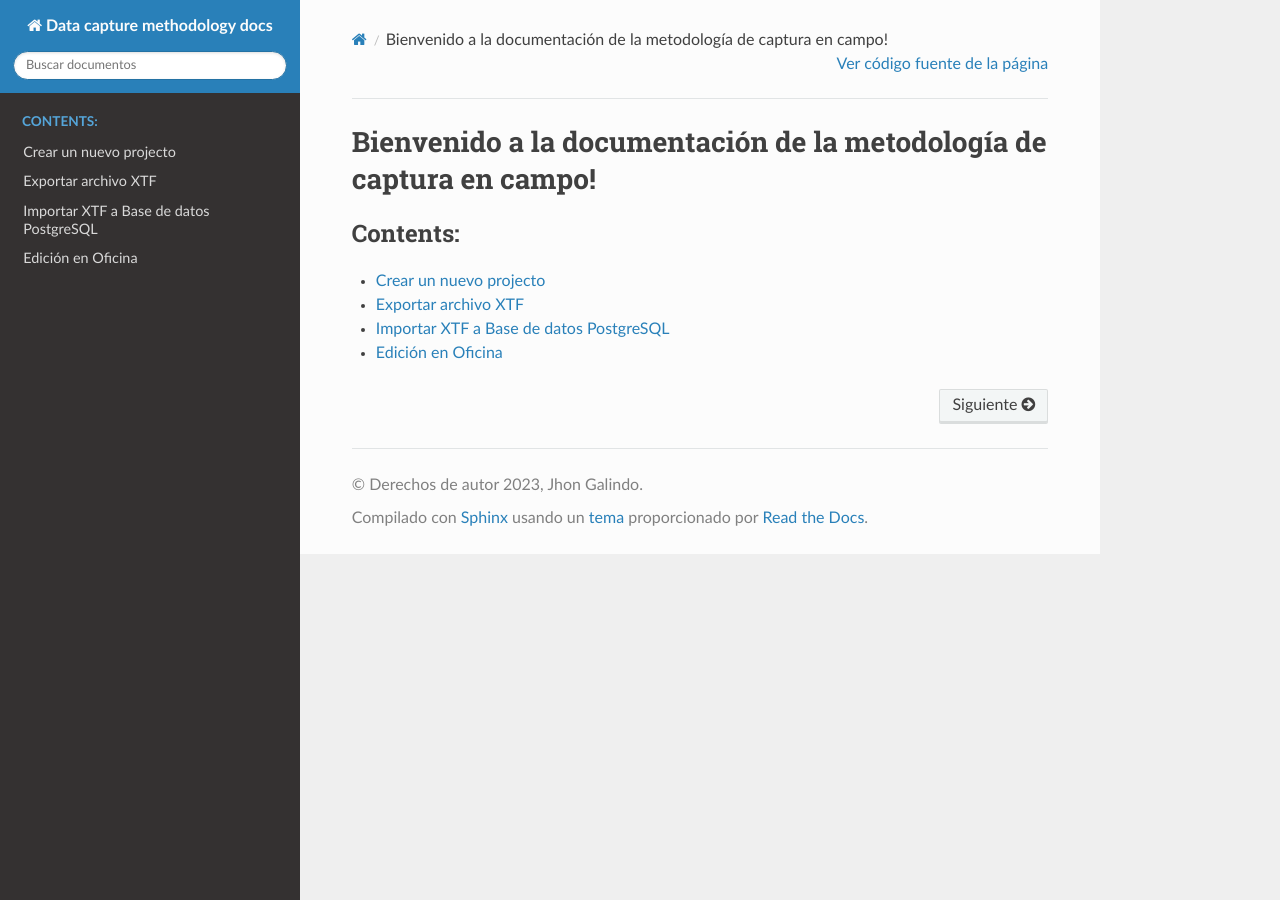
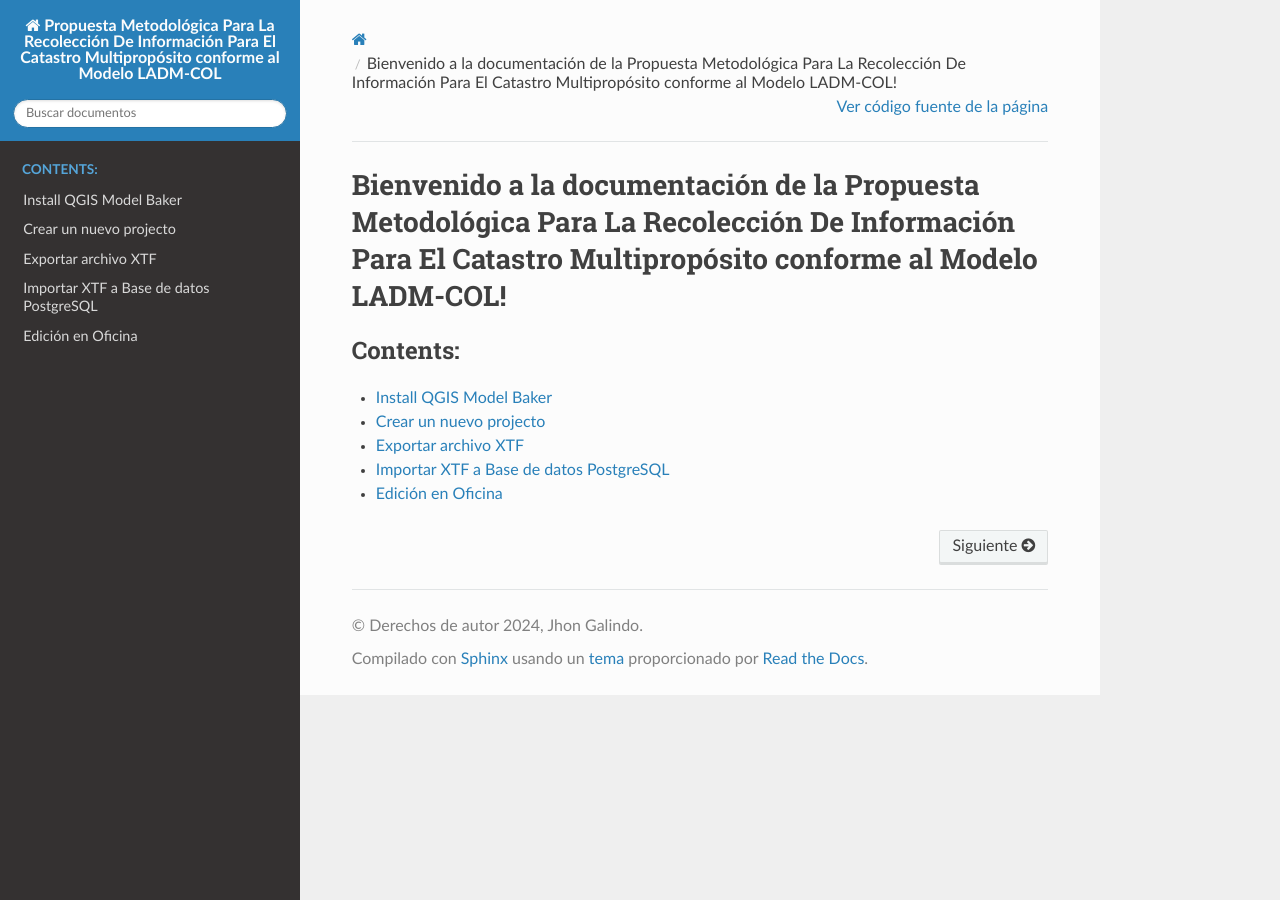
Before and after one commit to jhonalex06/data_capture_methodology_docs, a Sphinx documentation site: the page built from source/index.rst, in a window 1280 px wide. Built offline with Sphinx 7.4.7 and the Read the Docs theme 3.1.0, drawn with Linux system fonts in a browser that asks for light colours.

```diff
--- a/source/conf.py
+++ b/source/conf.py
@@ -6,8 +6,8 @@
 # -- Project information -----------------------------------------------------
 # https://www.sphinx-doc.org/en/master/usage/configuration.html#project-information
 
-project = 'Data capture methodology docs'
-copyright = '2023, Jhon Galindo'
+project = 'Propuesta Metodológica Para La Recolección De Información Para El Catastro Multipropósito conforme al Modelo LADM-COL'
+copyright = '2024, Jhon Galindo'
 author = 'Jhon Galindo'
 release = '0'
 
--- a/source/index.rst
+++ b/source/index.rst
@@ -3,13 +3,14 @@
    You can adapt this file completely to your liking, but it should at least
    contain the root `toctree` directive.
 
-Bienvenido a la documentación de la metodología de captura en campo!
-====================================================================
+Bienvenido a la documentación de la Propuesta Metodológica Para La Recolección De Información Para El Catastro Multipropósito conforme al Modelo LADM-COL!
+==========================================================================================================================================================
 
 .. toctree::
    :maxdepth: 2
    :caption: Contents:
 
+   install_qmodel.md
    new_project.md
    migration_to_db.md
    xtf_to_db.md
```
Also changed, not shown: source/desktop_steps.md (+3 -0 lines), source/install_qmodel.md (added, +9 -0 lines), source/migration_to_db.md (+3 -0 lines), source/new_project.md (+15 -16 lines), source/xtf_to_db.md (+1 -1 lines), source/_static/palette.png (deleted), 5 other files.
